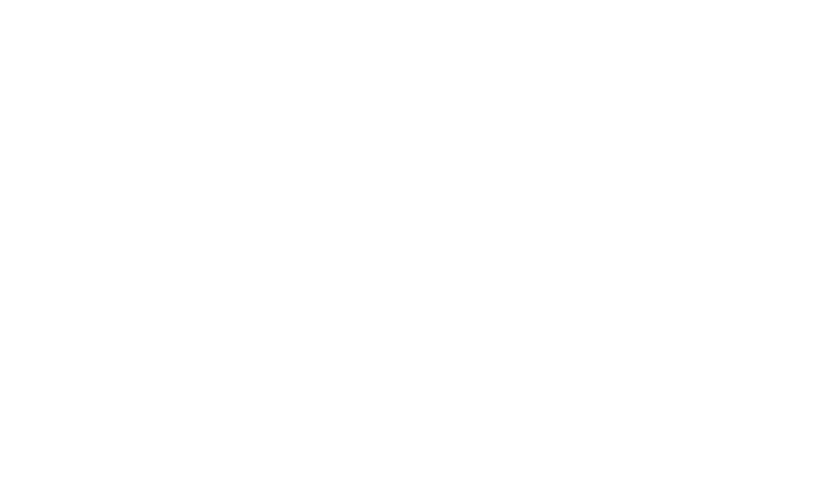
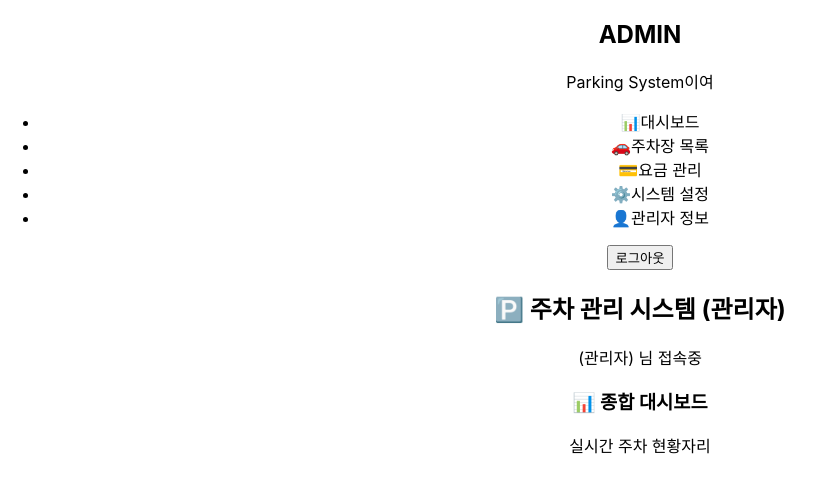
Before and after one commit to HANE48/Parking_place, a React (Create React App) app: page / in a window 1280 px wide. Shown: the top 492 px of the page, without its empty margins (0-824 px from the left). Built offline with nearby package versions, Linux system fonts and the light colour scheme.

Commit message:
집 가자

```diff
--- a/src/manager/Sidebar.js
+++ b/src/manager/Sidebar.js
@@ -0,0 +1,71 @@
+import React from 'react';
+
+function Sidebar(props) {
+
+  const currentView = props.currentView;
+  const setCurrentView = props.setCurrentView;
+
+  return (
+    <aside className="sidebar">
+      <div className="sidebar-logo">
+        <h2>ADMIN</h2>
+        <p>Parking System이여</p>
+      </div>
+
+      <nav className="sidebar-nav">
+        <ul>
+
+          <li
+            className={currentView === 'dashboard' ? 'nav-item active' : 'nav-item'}
+            onClick={function() { setCurrentView('dashboard'); }}
+          >
+            <span className="nav-icon">📊</span>
+            <span className="nav-label">대시보드</span>
+          </li>
+
+
+          <li
+            className={currentView === 'list' ? 'nav-item active' : 'nav-item'}
+            onClick={function() { setCurrentView('list'); }}
+          >
+            <span className="nav-icon">🚗</span>
+            <span className="nav-label">주차장 목록</span>
+          </li>
+
+
+          <li
+            className={currentView === 'price' ? 'nav-item active' : 'nav-item'}
+            onClick={function() { setCurrentView('price'); }}
+          >
+            <span className="nav-icon">💳</span>
+            <span className="nav-label">요금 관리</span>
+          </li>
+
+
+          <li
+            className={currentView === 'settings' ? 'nav-item active' : 'nav-item'}
+            onClick={function() { setCurrentView('settings'); }}
+          >
+            <span className="nav-icon">⚙️</span>
+            <span className="nav-label">시스템 설정</span>
+          </li>
+
+
+          <li
+            className={currentView === 'admin' ? 'nav-item active' : 'nav-item'}
+            onClick={function() { setCurrentView('admin'); }}
+          >
+            <span className="nav-icon">👤</span>
+            <span className="nav-label">관리자 정보</span>
+          </li>
+        </ul>
+      </nav>
+
+      <div className="sidebar-footer">
+        <button className="logout-btn">로그아웃</button>
+      </div>
+    </aside>
+  );
+}
+
+export default Sidebar;
--- a/src/manager/manager_main.js
+++ b/src/manager/manager_main.js
@@ -1,19 +1,64 @@
-import React, { useState, useEffect } from 'react';
-import axios from 'axios';
-import './manager_main.css'; // CSS 파일 연결
-import rawData from './ParkingData.json';
+import React, { useState } from 'react';
+import './manager_main.css';
+import Sidebar from './Sidebar';
 
 function ManagerMain() {
+ //초기값 일단 대시보드로 ++ 관리자 로그인 페이지 내일 만들기
+  const [currentView, setCurrentView] = useState('dashboard');
 
+  return (
+    <div className="manager-layout">
 
+      <Sidebar currentView={currentView} setCurrentView={setCurrentView} />
 
-  return(
-    <div>
+      <main className="main-content">
+        <header className="main-header">
+          <h2>🅿️ 주차 관리 시스템 (관리자)</h2>
+          <div className="user-info">(관리자) 님 접속중</div>
+        </header>
 
+        <section className="view-area">
 
+          {currentView === 'dashboard' && (
+            <div className="content-box">
+              <h3>📊 종합 대시보드</h3>
+              <p>실시간 주차 현황자리</p>
+              <div className="dummy-box"></div>
+            </div>
+          )}
 
+          {currentView === 'list' && (
+            <div className="content-box">
+              <h3>🚗 주차장 목록</h3>
+              <p>등록된 모든 주차장의 상세 정보를 표로 보여줄 자리</p>
+              <div className="dummy-table">주차장 Table</div>
+            </div>
+          )}
 
+          {currentView === 'price' && (
+            <div className="content-box">
+              <h3>💳 요금 관리</h3>
+              <p>기본 요금 및 추가 요금 정책을 설정하는 화면</p>
+            </div>
+          )}
+
+          {currentView === 'settings' && (
+            <div className="content-box">
+              <h3>⚙️ 시스템 설정</h3>
+              <p>알림 설정 및 시스템 환경을 관리</p>
+            </div>
+          )}
+
+          {currentView === 'admin' && (
+            <div className="content-box">
+              <h3>👤 관리자 정보</h3>
+              <p>내 정보 수정 및 비밀번호 변경 화면</p>
+            </div>
+          )}
+        </section>
+      </main>
     </div>
-  )
+  );
 }
+
 export default ManagerMain;
```
